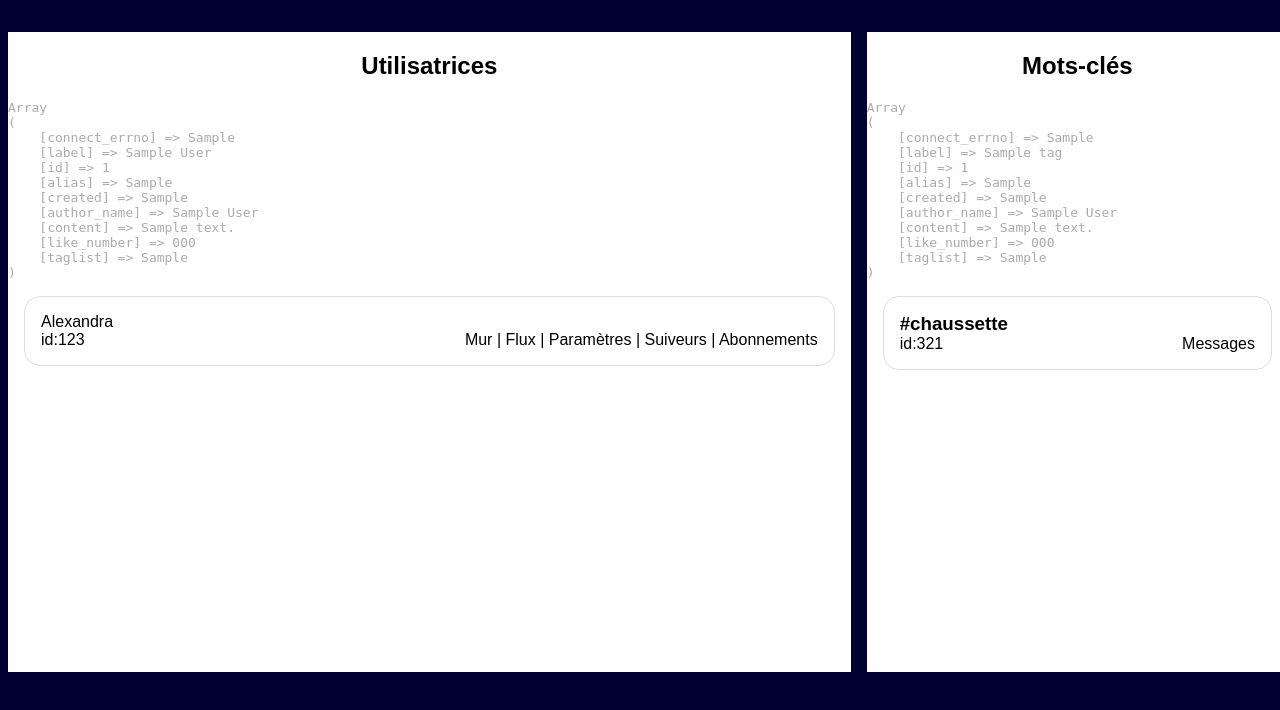
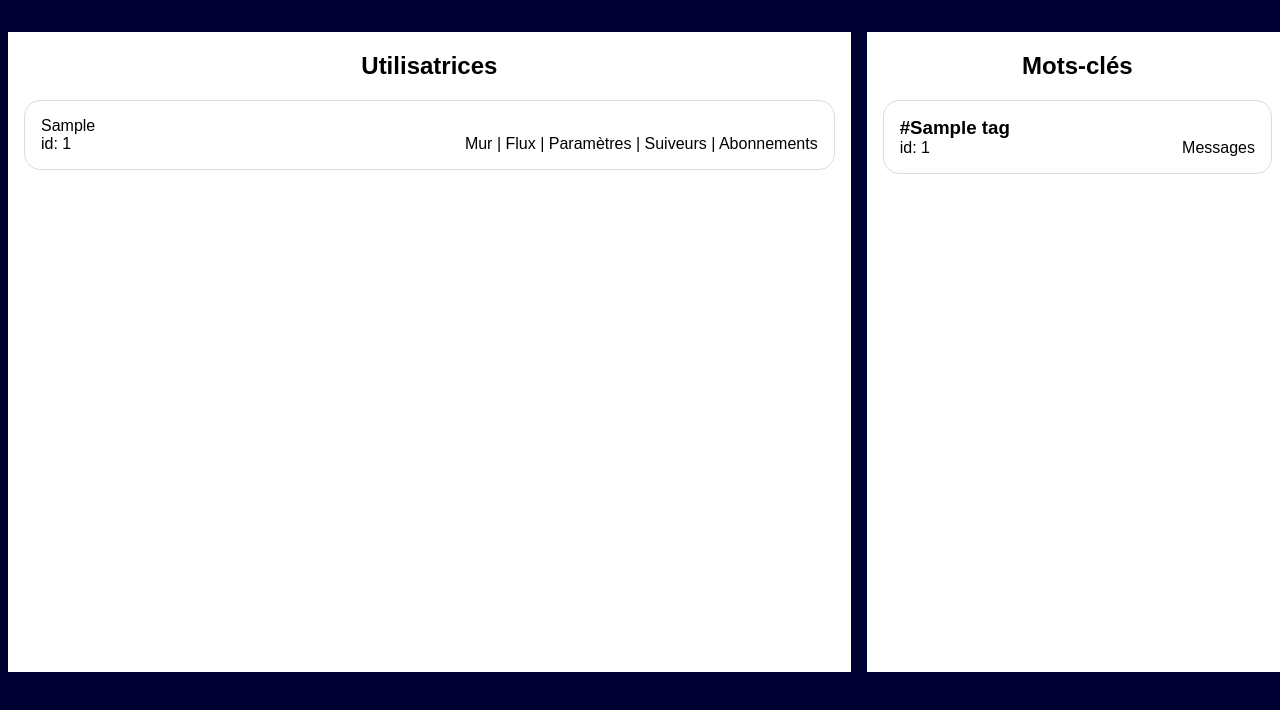
Before and after one commit to adatechschool/project-collectif---reseau-social-php-poulets-hyper-puissants-cl-ev-cg, a PHP site: page /admin.php in a window 1280 px wide. Shown: the part 90-800 px from the top of the page. Run offline with PHP 8.4, Linux system fonts and the light colour scheme; tables that the repository leaves empty or names only in its code hold one stand-in row (values such as "Sample post").

Commit message:
Feat : modification et finition page admin

```diff
--- a/admin.php
+++ b/admin.php
@@ -61,13 +61,14 @@
                  */
                 while ($tag = $lesInformations->fetch_assoc())
                 {
-                    echo "<pre>" . print_r($tag, 1) . "</pre>";
-                    ?>
+/*                     echo "<pre>" . print_r($tag, 1) . "</pre>";
+ */                    ?>
                     <article>
-                        <h3>#chaussette</h3>
-                        <p>id:321</p>
+                        <h3>#<?php echo($tag['label']) ?></h3>
+                        <p>id: <?php echo ($tag['id'])?></p>
                         <nav>
-                            <a href="tags.php?tag_id=321">Messages</a>
+                            <!-- <a href="tags.php?tag_id=" <?php echo ($tag['id'])?> >Messages</a> -->
+                            <?php echo('<a href="tags.php?tag_id=' . $tag['id'] . '">Messages</a>'); ?>
                         </nav>
                     </article>
                 <?php } ?>
@@ -92,19 +93,25 @@
                  * Etape 5 : @todo : Afficher les utilisatrices en s'inspirant de ce qui a été fait dans news.php
                  * Attention à en pas oublier de modifier dans le lien les "user_id=123" avec l'id de l'utilisatrice
                  */
-                while ($tag = $lesInformations->fetch_assoc())
+                while ($user = $lesInformations->fetch_assoc())
                 {
-                    echo "<pre>" . print_r($tag, 1) . "</pre>";
+                    // echo "<pre>" . print_r($user, 1) . "</pre>";
                     ?>
                     <article>
-                        <h3>Alexandra</h3>
-                        <p>id:123</p>
+                        <h3><?php echo($user['alias']) ?></h3>
+                        <p>id: <?php echo($user['id']) ?></p>
                         <nav>
-                            <a href="wall.php?user_id=123">Mur</a>
-                            | <a href="feed.php?user_id=123">Flux</a>
-                            | <a href="settings.php?user_id=123">Paramètres</a>
-                            | <a href="followers.php?user_id=123">Suiveurs</a>
-                            | <a href="subscriptions.php?user_id=123">Abonnements</a>
+                            <?php
+                            $id = $user['id'];
+                            $heredoc = <<<END
+                            <a href="wall.php?user_id=$id">Mur</a>
+                            | <a href="feed.php?user_id=$id">Flux</a>
+                            | <a href="settings.php?user_id=$id">Paramètres</a>
+                            | <a href="followers.php?user_id=$id">Suiveurs</a>
+                            | <a href="subscriptions.php?user_id=$id">Abonnements</a>
+                            END;
+                            echo $heredoc;
+                            ?>
                         </nav>
                     </article>
                 <?php } ?>
--- a/includes.php
+++ b/includes.php
@@ -1,4 +1,4 @@
 <?php
 
-$mysqli = new mysqli("localhost", "root", "root", "socialnetwork");
+$mysqli = new mysqli("localhost", "root", "", "socialnetwork");
 ?>
--- a/news.php
+++ b/news.php
@@ -129,7 +129,7 @@
                         </div>
                         <footer>
                             <small>♥ <?php echo $post['like_number'] ?></small>
-                            <a href=""> <?php echo $post['taglist'] ?></a>,
+                            <a href=""># <?php echo $post['taglist'] ?></a>,
                         </footer>
                     </article>
                     <?php
```
